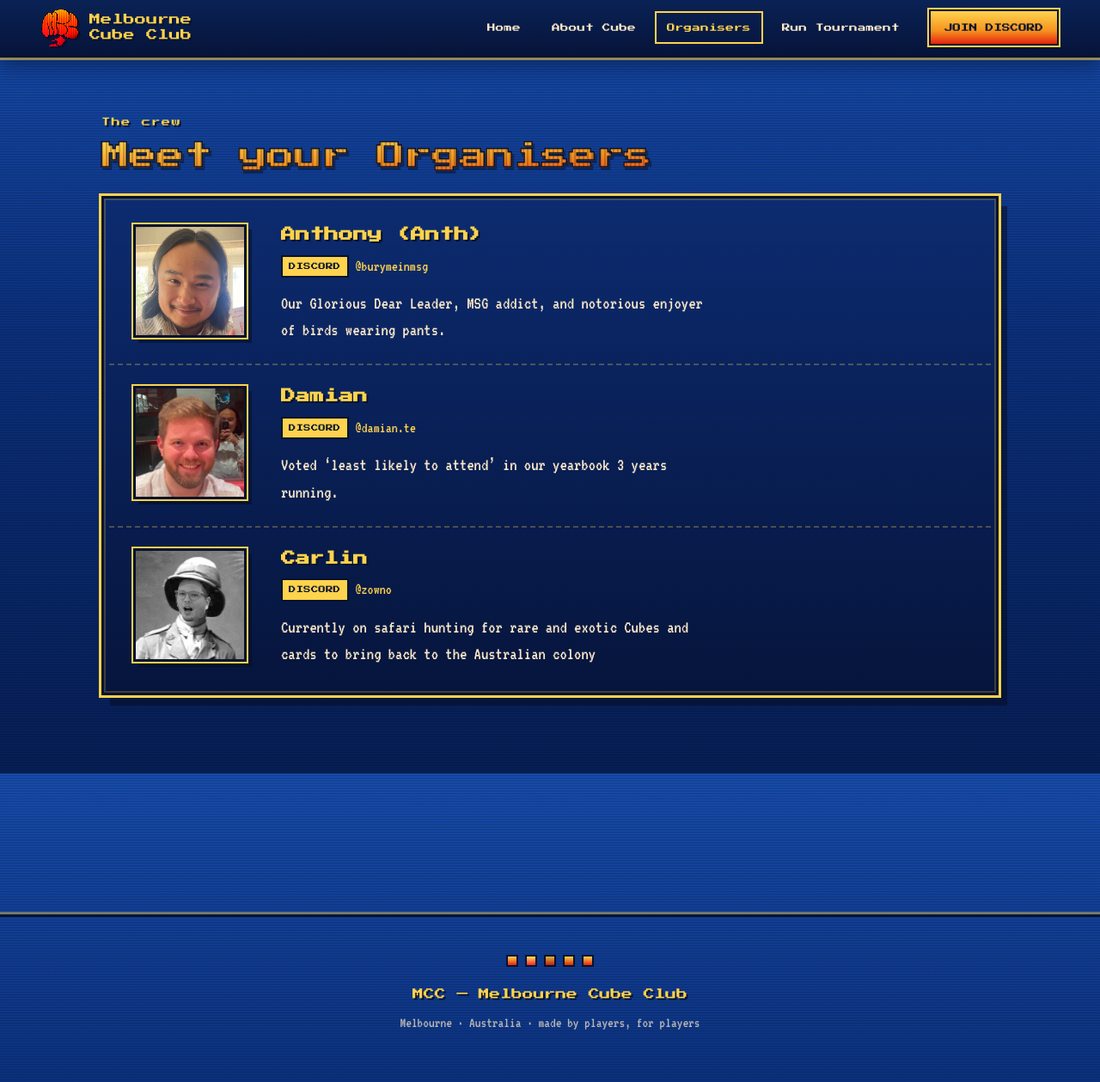
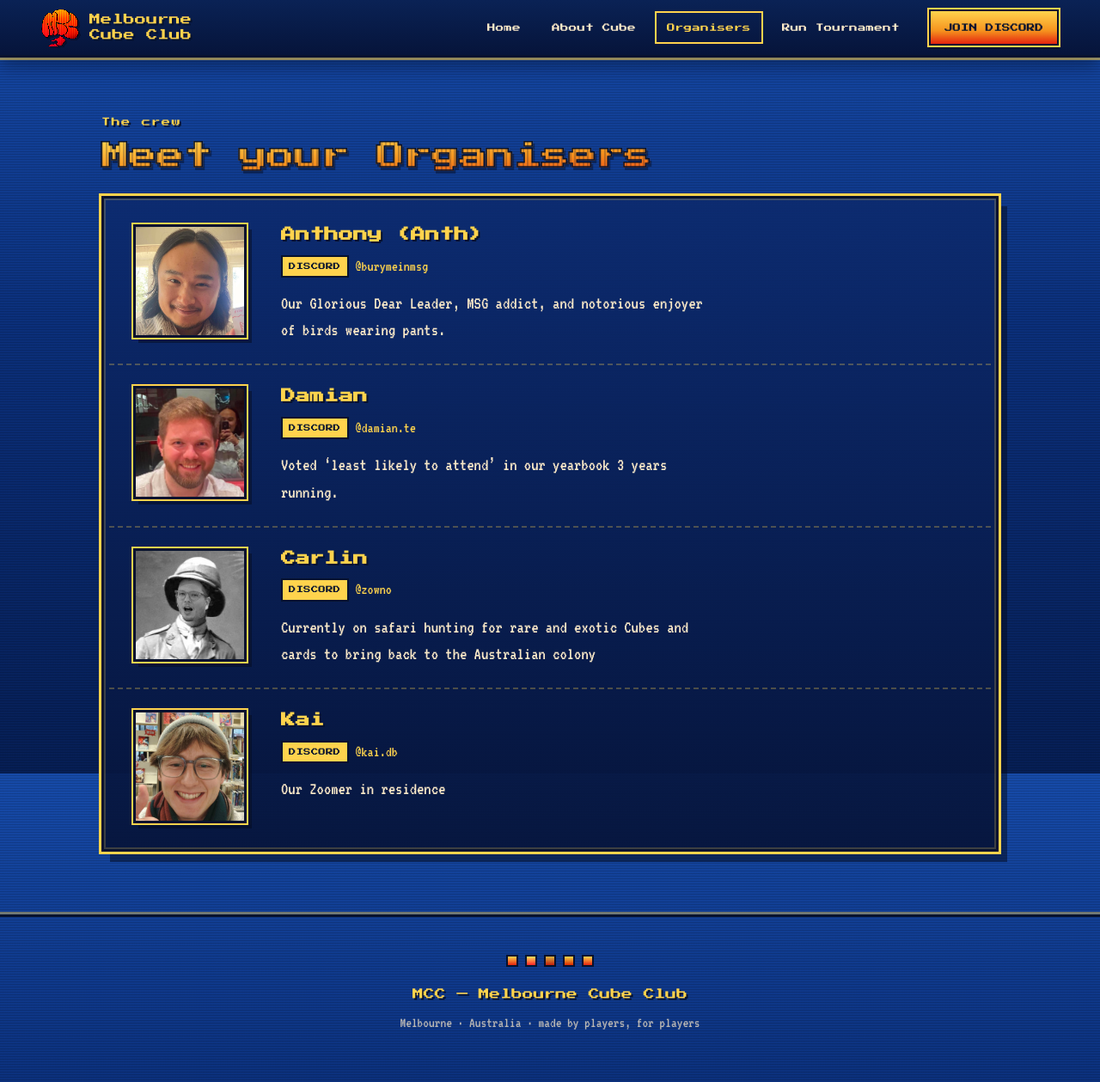
Before and after one commit to damiante/melbourne-cube-club-site, a Jekyll site: the page built from organisers.html, in a window 1280 px wide and 1259 px high. Shown: the whole window at 86% size. Built offline with Jekyll 4.4.1, drawn with Linux system fonts in a browser that asks for light colours.

Commit message:
Added Kai

```diff
--- a/_data/organisers.yml
+++ b/_data/organisers.yml
@@ -46,3 +46,9 @@
   discord: "@zowno"
   discord_id: "531415057800888320"
   bio: "Currently on safari hunting for rare and exotic Cubes and cards to bring back to the Australian colony"
+
+- name: "Kai"
+  photo: "assets/img/organisers/kai.jpg"
+  discord: "@kai.db"
+  discord_id: "691798914147418143"
+  bio: "Our Zoomer in residence"
```
Also changed, not shown: assets/img/organisers/kai.jpg (added).
